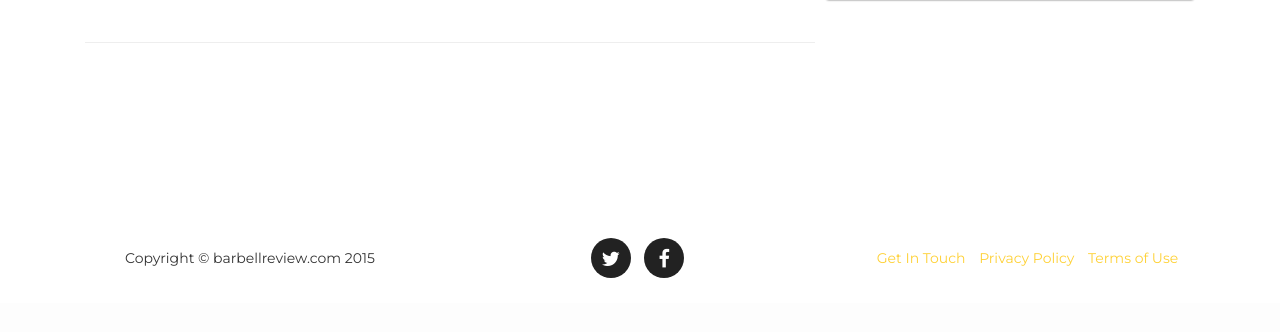
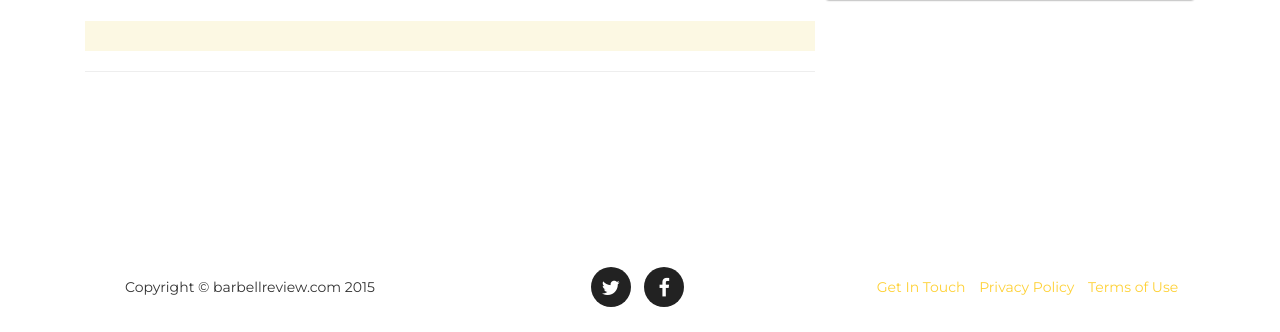
Before and after one commit to blainestussy/barbellreview, a Django app: template templates/location/detail.html in a window 1280 px wide. Shown: the part 524-856 px from the top of the page. Before the commit the page ends 802 px from the top, so only its background shows below. Run offline with Django 3.2, Linux system fonts and the light colour scheme; the template is opened without the code that fills it, so the values that code supplies are empty; some libraries are stand-ins or nearby versions; some web fonts are replaced.

Commit message:
updated formatting of review on detial.html

```diff
--- a/templates/location/detail.html
+++ b/templates/location/detail.html
@@ -78,10 +78,12 @@
         </div>
 
     </div>
+    <hr>
     <div id="reviews">
             <div class="col-md-8">
+             <div class="bg-warning" style="padding: 15px;">
                    {% if user_review %}
-                   <hr>
+
                    <h5>Your Review</h5>
                    {% with user_review as review %}
                 <div>
@@ -93,6 +95,7 @@
                    {% include 'base/review.html' %}
                 <hr>
                    {% endfor %}
+               </div>
             </div>
                 <div class="col-md-8">
 
```
